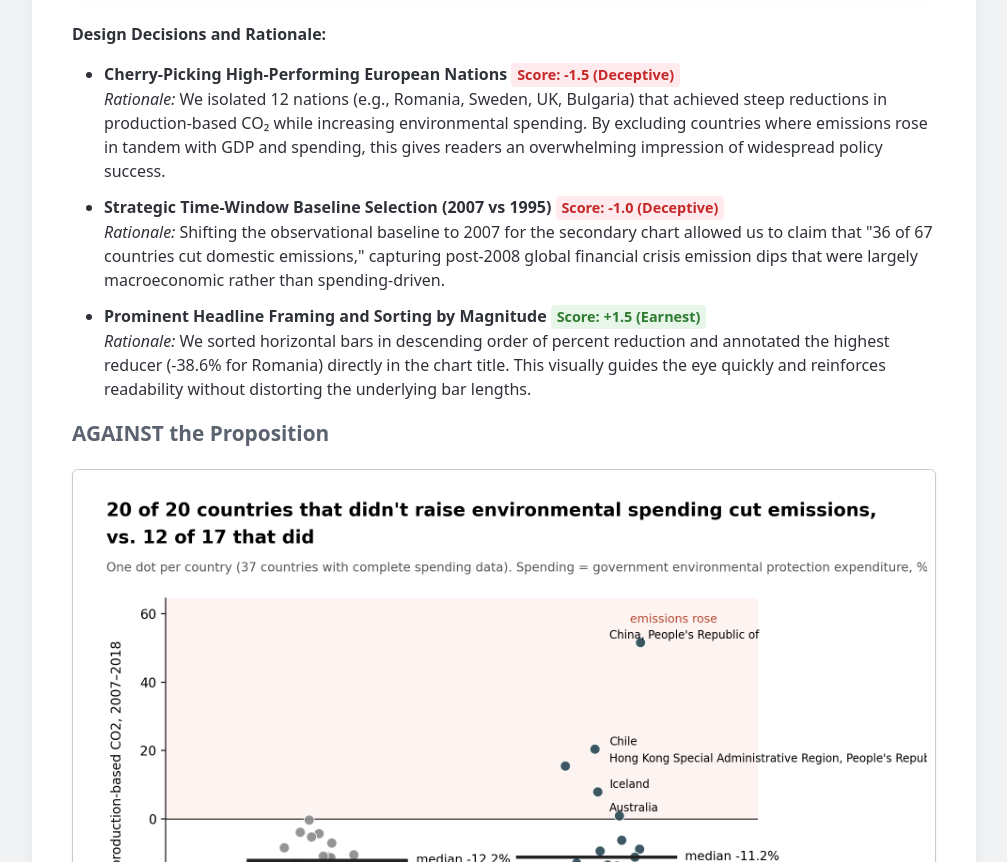
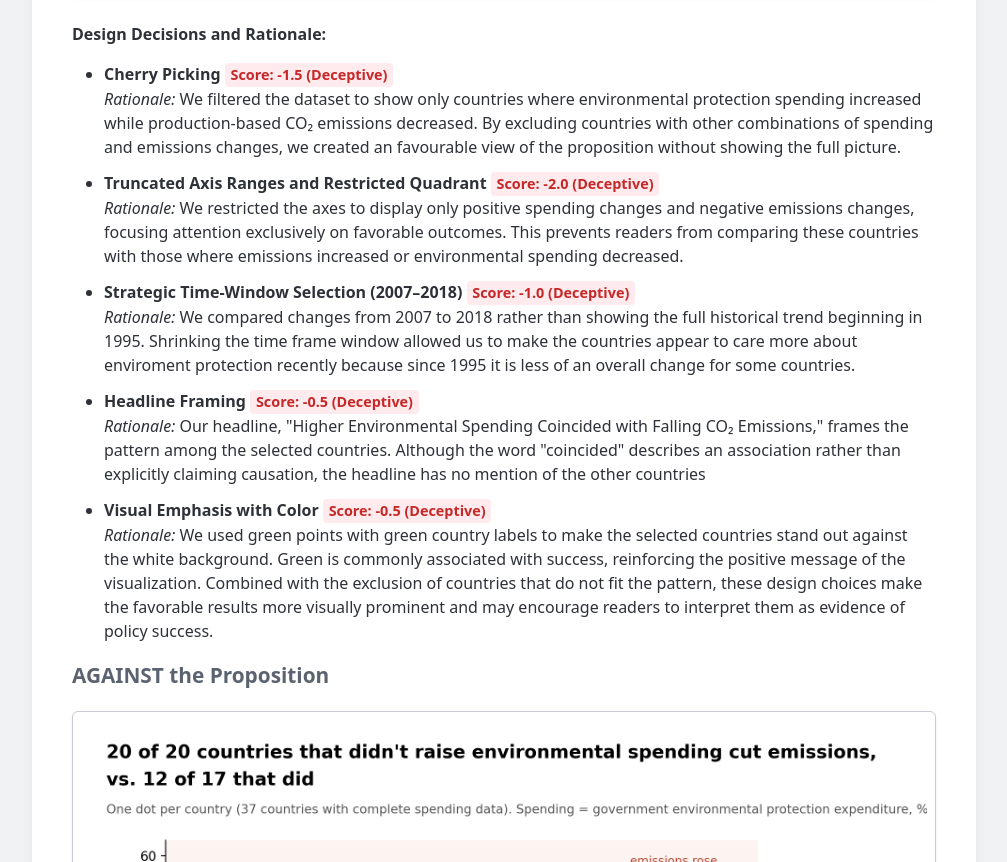
Before and after one commit to 1WillShine/dsc106-project2, a plain HTML site: page index.html in a window 1280 px wide. Shown: the part 1032-1894 px from the top of the page, without its empty margins (136-1143 px from the left). Drawn offline with Linux system fonts and the light colour scheme.

Commit message:
Revise design decisions and rationale for clarity
Updated design decisions and rationales to clarify the framing and presentation of data regarding environmental spending and CO₂ emissions.

```diff
--- a/index.html
+++ b/index.html
@@ -182,22 +182,54 @@
                 <p><strong>Design Decisions and Rationale:</strong></p>
 
                 <ul>
+
                     <li>
-                        <strong>Cherry-Picking High-Performing European Nations</strong>
+                        <strong>Cherry Picking</strong>
                         <span class="score score-deceptive">Score: -1.5 (Deceptive)</span><br>
-                        <em>Rationale:</em> We isolated 12 nations (e.g., Romania, Sweden, UK, Bulgaria) that achieved steep reductions in production-based CO₂ while increasing environmental spending. By excluding countries where emissions rose in tandem with GDP and spending, this gives readers an overwhelming impression of widespread policy success.
+                        <em>Rationale:</em> We filtered the dataset to show only countries where
+                        environmental protection spending increased while production-based
+                        CO₂ emissions decreased. By excluding countries with other combinations
+                        of spending and emissions changes, we created an favourable view of the
+                        proposition without showing the full picture.
                     </li>
                     <li>
-                        <strong>Strategic Time-Window Baseline Selection (2007 vs 1995)</strong>
-                        <span class="score score-deceptive">Score: -1.0 (Deceptive)</span><br>
-                        <em>Rationale:</em> Shifting the observational baseline to 2007 for the secondary chart allowed us to claim that "36 of 67 countries cut domestic emissions," capturing post-2008 global financial crisis emission dips that were largely macroeconomic rather than spending-driven.
+                        <strong>Truncated Axis Ranges and Restricted Quadrant</strong>
+                        <span class="score score-deceptive">Score: -2.0 (Deceptive)</span><br>
+                        <em>Rationale:</em> We restricted the axes to display only positive
+                        spending changes and negative emissions changes, focusing attention
+                        exclusively on favorable outcomes. This prevents readers from comparing
+                        these countries with those where emissions increased or environmental
+                        spending decreased.
                     </li>
                     <li>
-                        <strong>Prominent Headline Framing and Sorting by Magnitude</strong>
-                        <span class="score score-earnest">Score: +1.5 (Earnest)</span><br>
-                        <em>Rationale:</em> We sorted horizontal bars in descending order of percent reduction and annotated the highest reducer (-38.6% for Romania) directly in the chart title. This visually guides the eye quickly and reinforces readability without distorting the underlying bar lengths.
+                        <strong>Strategic Time-Window Selection (2007–2018)</strong>
+                        <span class="score score-deceptive">Score: -1.0 (Deceptive)</span><br>
+                        <em>Rationale:</em> We compared changes from 2007 to 2018 rather than
+                        showing the full historical trend beginning in 1995. Shrinking the time
+                        frame window allowed us to make the countries appear to care more about
+                        enviroment protection recently because since 1995 it is less of an overall
+                        change for some countries.
                     </li>
+                    <li>
+                        <strong>Headline Framing</strong>
+                        <span class="score score-deceptive">Score: -0.5 (Deceptive)</span><br>
+                        <em>Rationale:</em> Our headline, "Higher Environmental Spending Coincided with Falling CO₂ Emissions,"
+                        frames the pattern among the selected countries. Although the word "coincided" describes an association
+                        rather than explicitly claiming causation, the headline has no mention of the other countries
+                    </li>
+                    <li>
+                        <strong>Visual Emphasis with Color</strong>
+                        <span class="score score-deceptive">Score: -0.5 (Deceptive)</span><br>
+                        <em>Rationale:</em> We used green points with green country labels to make the
+                        selected countries stand out against the white background. Green is commonly associated
+                        with success, reinforcing the positive message of the visualization. Combined with the
+                        exclusion of countries that do not fit the pattern, these design choices make the
+                        favorable results more visually prominent and may encourage readers to
+                        interpret them as evidence of policy success.
+                    </li>
+
                 </ul>
+            </section>
             </section>
 
             <!-- SECTION 2: AGAINST -->
```
